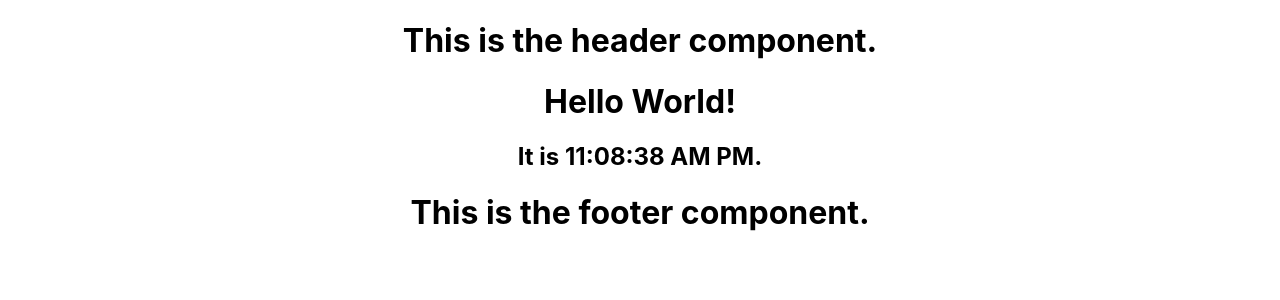
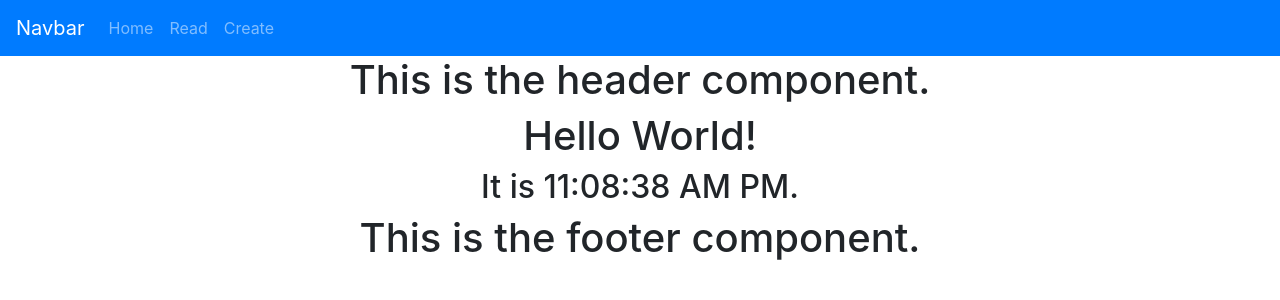
Before and after one commit to PatrickMurray78/DRQ-LAB-9, a React (Create React App) app: page / in a window 1280 px wide. Shown: the top 300 px of the page. Built offline with nearby package versions, Linux system fonts and the light colour scheme.

Commit message:
Completed Exercise 5

```diff
--- a/package.json
+++ b/package.json
@@ -6,8 +6,11 @@
     "@testing-library/jest-dom": "^4.2.4",
     "@testing-library/react": "^9.5.0",
     "@testing-library/user-event": "^7.2.1",
+    "bootstrap": "^4.5.3",
     "react": "^16.13.1",
+    "react-bootstrap": "^1.3.0",
     "react-dom": "^16.13.1",
+    "react-router-dom": "^5.2.0",
     "react-scripts": "3.4.3"
   },
   "scripts": {
--- a/src/App.js
+++ b/src/App.js
@@ -3,11 +3,21 @@
 import { Header } from './components/header';
 import { Footer } from './components/footer';
 import { Content } from './components/content';
+import 'bootstrap/dist/css/bootstrap.min.css';
+import { Navbar, Nav } from 'react-bootstrap';
 
 class App extends Component {
-  render(){
+  render() {
     return (
       <div className="App">
+        <Navbar bg="primary" variant="dark">
+          <Navbar.Brand href="#home">Navbar</Navbar.Brand>
+          <Nav className="mr-auto">
+            <Nav.Link href="/">Home</Nav.Link>
+            <Nav.Link href="/read">Read</Nav.Link>
+            <Nav.Link href="/create">Create</Nav.Link>
+          </Nav>
+        </Navbar>
         <Header></Header>
         <Content></Content>
         <Footer></Footer>
```
Also changed, not shown: 1 other file (tests, documents, lock files or other folders).
